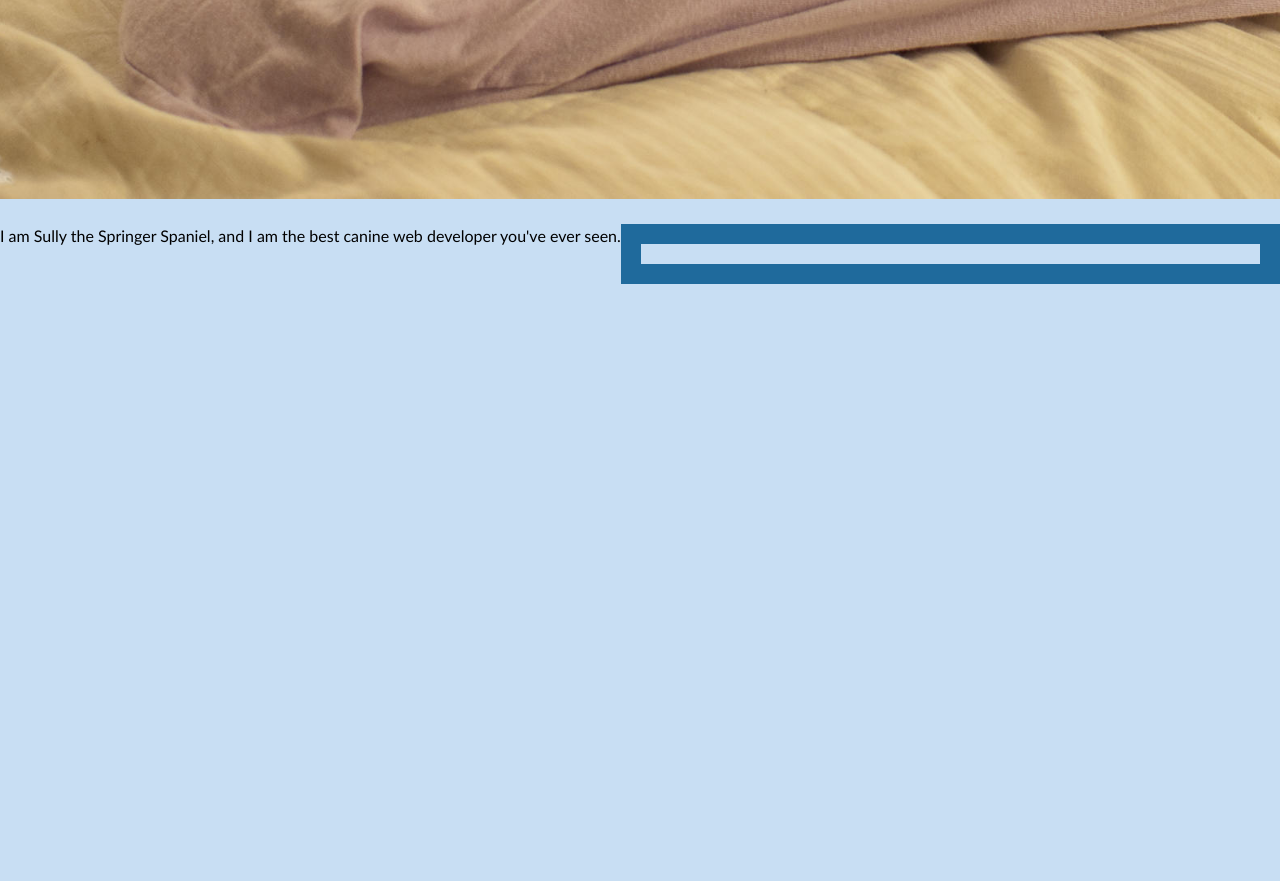
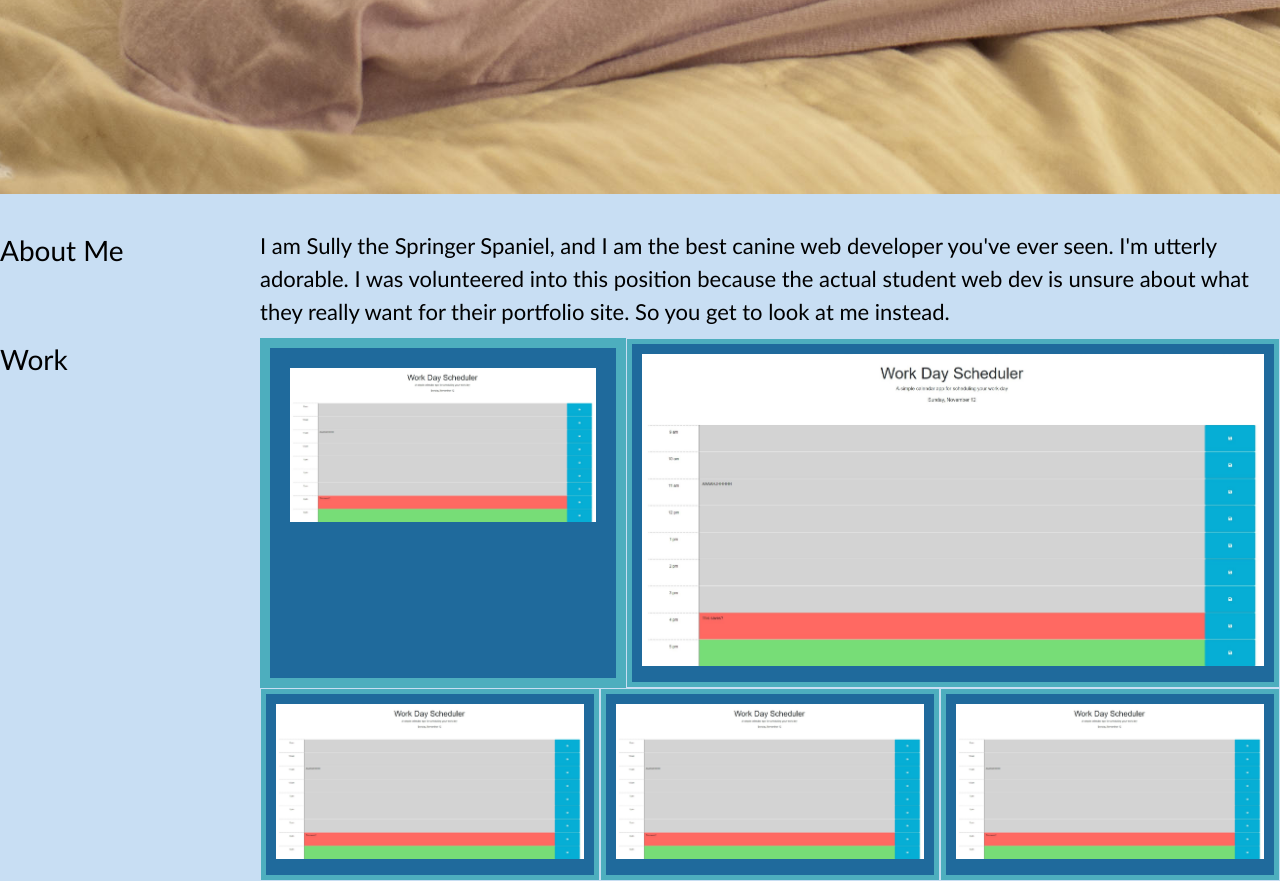
Before and after one commit to Scrysis/bcamp-week02-challenge, a plain HTML site: page index.html in a window 1280 px wide. Shown: the part 893-1774 px from the top of the page. Before the commit the page ends 1177 px from the top, so only its background shows below. Drawn offline with Linux system fonts and the light colour scheme.

Commit message:
Fighting with picture cards

```diff
--- a/assets/style.css
+++ b/assets/style.css
@@ -1,20 +1,38 @@
-:root{
+:root {
     --nav-blue: #10536d;
     --detail-color: #1f6a9c;
     --sea-background: #c8def3;
-    --body-textcolor: rgb(0, 0, 0);
+    --body-textcolor: rgb(16, 15, 24);
+    --card-highlight: rgb(77, 174, 190);
 }
 
+html {
+    scroll-behavior: smooth;
+}
 
-body{
+body {
+    display: grid;
+    grid-template-columns: 250px 1fr;
+    gap: 10px;
     font-family: 'Trebuchet MS', 'Lucida Sans Unicode', 'Lucida Grande', 'Lucida Sans', Arial, sans-serif;
     line-height: 1.5;
-    color:var(--body-text-color);
+    color: var(--body-text-color);
     background-color: var(--sea-background);
 }
 
+h2 {
+    font-size: 28px;
+    font-family: 'Trebuchet MS', 'Lucida Sans Unicode', 'Lucida Grande', 'Lucida Sans', Arial, sans-serif;
+}
+
+img {
+    width: 700px;
+    height: auto;
+}
+
 .header {
-display: flex;
+    grid-column: 1;
+    grid-row: 1;
     justify-content: space-between;
     width: 100%;
     padding: 10px;
@@ -24,34 +42,35 @@ color: var(--sea-background);
 }
 
 .header h1 {
-    display: inline;
-    font-size: 48px;
+
+    font-size: 38px;
     background-color: var(--nav-blue);
 }
 
-.header nav{
+nav {
 
-    display: inline;
+    grid-column: 2;
+    grid-row: 1;
     padding-top: 10px;
-    margin-right: 30px;
+
 
     font-family: 'Franklin Gothic Medium', 'Arial Narrow', Arial, sans-serif;
     font-size: 28px;
     background-color: var(--nav-blue);
 }
 
-.header nav ul {
+nav ul {
     list-style-type: none;
     float: right;
 }
 
-.header nav ul li {
-    /* display: inline-block; */
+nav ul li {
+
     float: inline-end;
     margin-left: 30px;
 }
 
-.header a{
+.header a {
     color: var(--sea-background);
 }
 
@@ -60,11 +79,24 @@ a {
     text-decoration: none;
 }
 
-p{
+p {
     color: var(--body-text-color);
 }
+
+main {
+    display: flex;
+    flex-wrap: wrap;
+}
+
+.container {
+    object-fit: contain;
+}
+
 .dogProgrammer {
-    width: 100%;
+    grid-row: 2;
+    grid-column: span 2;
+    /* width: 100%;
+     */
     height: 1000px;
     margin-bottom: 25px;
     background-image: url("./English_springer_on_a_bed.jpg");
@@ -72,43 +104,51 @@ p{
     background-position: center;
 }
 
-main {
-    display: flex;
-    flex-wrap: wrap;
+#aboutme {
+    grid-column: 1;
+    grid-row: 3;
+    font-size: 28;
+    color: var(--body-text-color);
 }
 
-.card{
-    flex: 1 0 400px;
-    padding: 10px;
+#aboutmeblurb p {
+    grid-row: 3;
+    grid-column: 2;
+    font-size: 22px;
+}
+
+#work {
+    grid-row: 4;
+    grid-column: 1;
+}
+
+.cardBig {
+
+    width: 30%;
+    padding: 20px;
     text-align: center;
     border-style: solid;
-    border-width: 20px;
-    border-color: var(--detail-color);
+    border-width: 10px;
+    border-color: var(--card-highlight);
+    background-color: var(--detail-color);
 }
 
-.card.primeCard{
-    flex: 100%;
+.cardBig img{
+    width: 100%;
 }
 
-
-/* .row {
-    display: flex;
-    flex-wrap: wrap;
-    flex-direction: row;
-    margin-left: -1.5rem;
-    margin-right: -1.5rem;
+.card {
+    flex-grow: 1;
+    flex-shrink: 0.5;
+    width: 300px;
+    padding: 10px;
+    margin: 1px;
+    text-align: center;
+    border-style: solid;
+    border-width: 5px;
+    border-color: var(--card-highlight);
+    background-color: var(--detail-color);
 }
-
-  .justify-center {
-    justify-content: center;
+.card img{
+    width: 100%;
 }
-
-  /* using a mobile-first approach, set base column width to be 100% and we'll update it using media queries for larger screen sizes */
- /* .card-column {
-    flex: 1 0 100%;
-    padding: 1.5rem;
-    /* when the screen resizes, make it so our columns don't jump in size */
-   /* transition: flex-basis 500ms linear;
-    margin-bottom: 1.5rem;
-  }
- */
--- a/index.html
+++ b/index.html
@@ -12,23 +12,43 @@
     <header  class="header">
         <h1><a href="index.html">Sully the Dog</a> </h1>
 
-        <nav>
+
+    </header>
+    <nav>
             <ul>
-                <li><a href="#AboutMe">About Me</a></li>
-                <li><a href="#Contact">Contact</a></li>
+                <li><a href="#aboutme">About Me</a></li>
+                <li><a href="#work">Work</a></li>
+                <li><a href="#contact">Contact</a></li>
                 <li><a href="#resume">Resume</a></li>
             </ul>
         </nav>
-    </header>
     <figure class="dogProgrammer"></figure>
-   <main>
-    <section class="aboutBlurb">
+
+    <h2 id="aboutme">About Me</h2>
+    <section id="aboutmeblurb">
         <p>
-            I am Sully the Springer Spaniel, and I am the best canine web developer you've ever seen.
+            I am Sully the Springer Spaniel, and I am the best canine web developer you've ever seen.  I'm utterly adorable.
+            I was volunteered into this position because the actual student web dev is unsure about what they really want for
+            their portfolio site.  So you get to look at me instead.
         </p>
     </section>
-    <section class="primeCard"></section>
-    <section class="card"></section>
+    <h2 id="work">Work</h2>
+    <main>
+        <section class="cardBig">
+            <img class="container" src="assets\Screenshot163237.jpg" alt = 'Work Scheduler screenshot'>
+        </section>
+        <section class="card">
+            <img class="container" src="assets\Screenshot163237.jpg" alt = 'Work Scheduler screenshot'>
+        </section>
+        <section class="card">
+            <img class="container" src="assets\Screenshot163237.jpg" alt = 'Work Scheduler screenshot'>
+        </section>
+        <section class="card">
+            <img class="container" src="assets\Screenshot163237.jpg" alt = 'Work Scheduler screenshot'>
+        </section>
+        <section class="card">
+            <img class="container" src="assets\Screenshot163237.jpg" alt = 'Work Scheduler screenshot'>
+        </section>
 
    </main>
 
```
Also changed, not shown: assets/Screenshot163237.jpg (added). Lines whose indentation alone changed are shown as unchanged.
